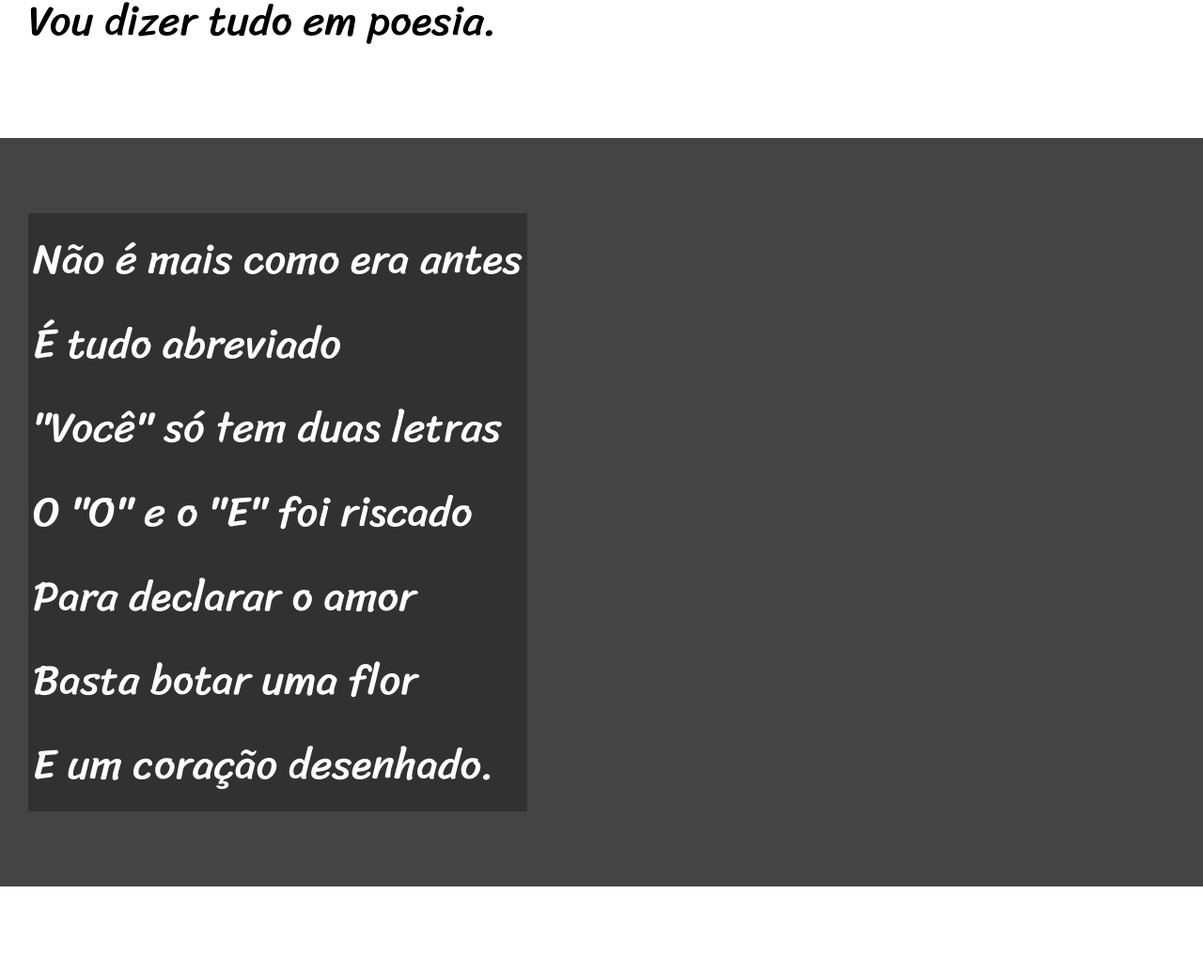
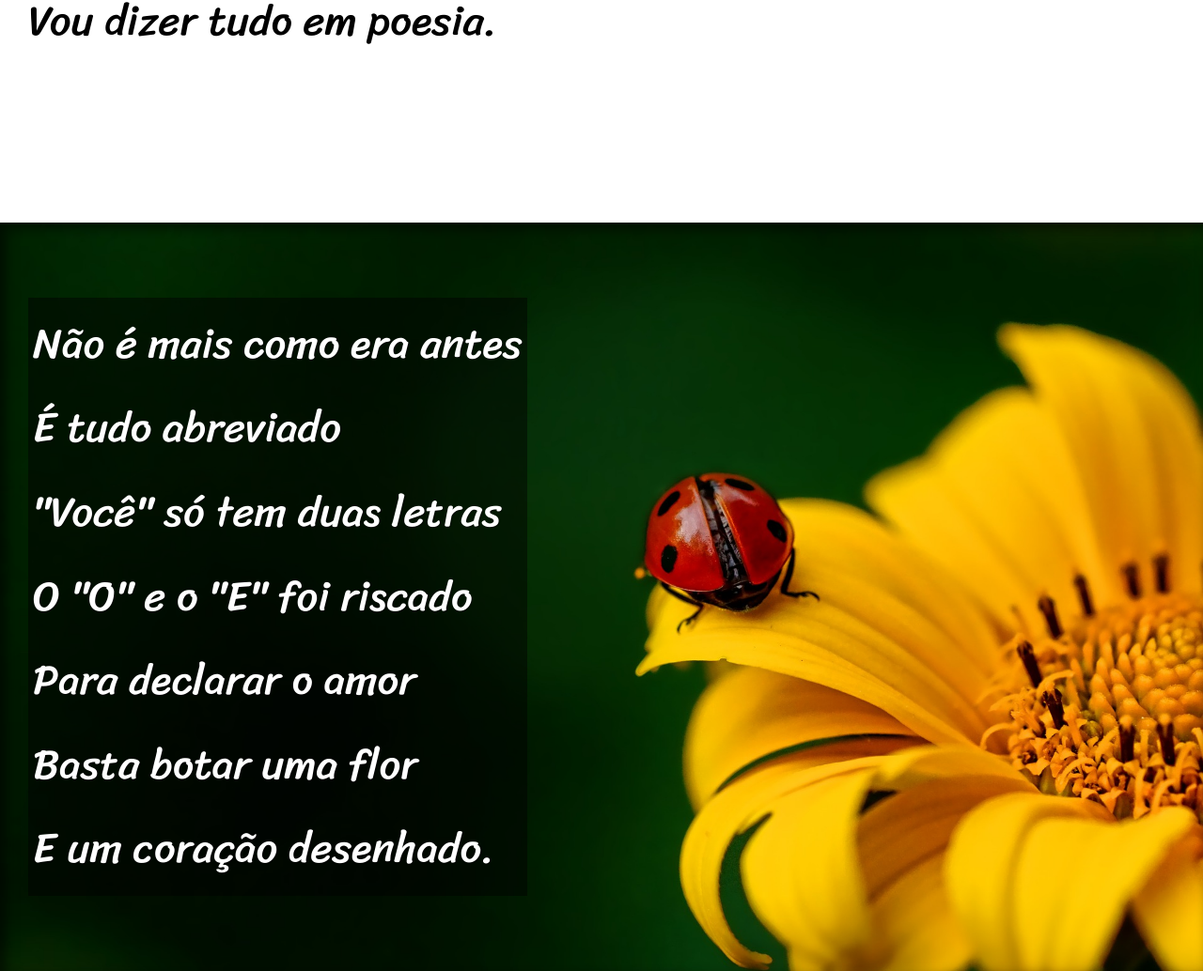
Before and after one commit to Owamashi/html_css, a plain HTML site: page Desafios/desafio012/index.html in a window 1280 px wide. Shown: the part 900-1934 px from the top of the page at 94% size. Drawn offline with Linux system fonts and the light colour scheme.

Commit message:
atualizado

```diff
--- a/Desafios/desafio012/estilo/style.css
+++ b/Desafios/desafio012/estilo/style.css
@@ -59,6 +59,10 @@ section {
     font-size: 3.5vw;
 }
 
+section > p {
+    padding-bottom: 2em;
+}
+
 section.normal {
     background-color: white;
     color: black;
@@ -66,13 +70,27 @@ section.normal {
 
 section.imagem {
     background-color: rgb(68, 68, 68);
-    color: white
+    color: white;
+    box-shadow: inset 6px 6px 13px 0px rgba(0, 0, 0, 0.596);
+    background-size: cover;
+    background-attachment: fixed;
 }
 
 section.imagem > p {
     display: inline-block;
     padding: 5px;
-    background-color: rgba(0, 0, 0, 0.274);
+    background-color: rgba(0, 0, 0, 0.479);
+    text-shadow: 1px 1px 0px rgba(0, 0, 0, 0.486);
+}
+
+section#img01 {
+    background-image: url('../imagens/background001.jpg');
+    background-position: right center;
+
+}
+
+section#img02 {
+    background-image: url('../imagens/background002.jpg');
 }
 
 footer {
--- a/Desafios/desafio012/index.html
+++ b/Desafios/desafio012/index.html
@@ -24,7 +24,7 @@
         </p>
     </section>
 
-    <section class="imagem">
+    <section class="imagem" id="img01">
         <p>
             Não é mais como era antes <br>
             É tudo abreviado <br>
@@ -58,7 +58,7 @@
         </p>
     </section>
 
-    <section class="imagem">
+    <section class="imagem" id="img02">
         <p>
             Tenho saudade das cartas <br>
             Escritas com a própria mão <br>
```
